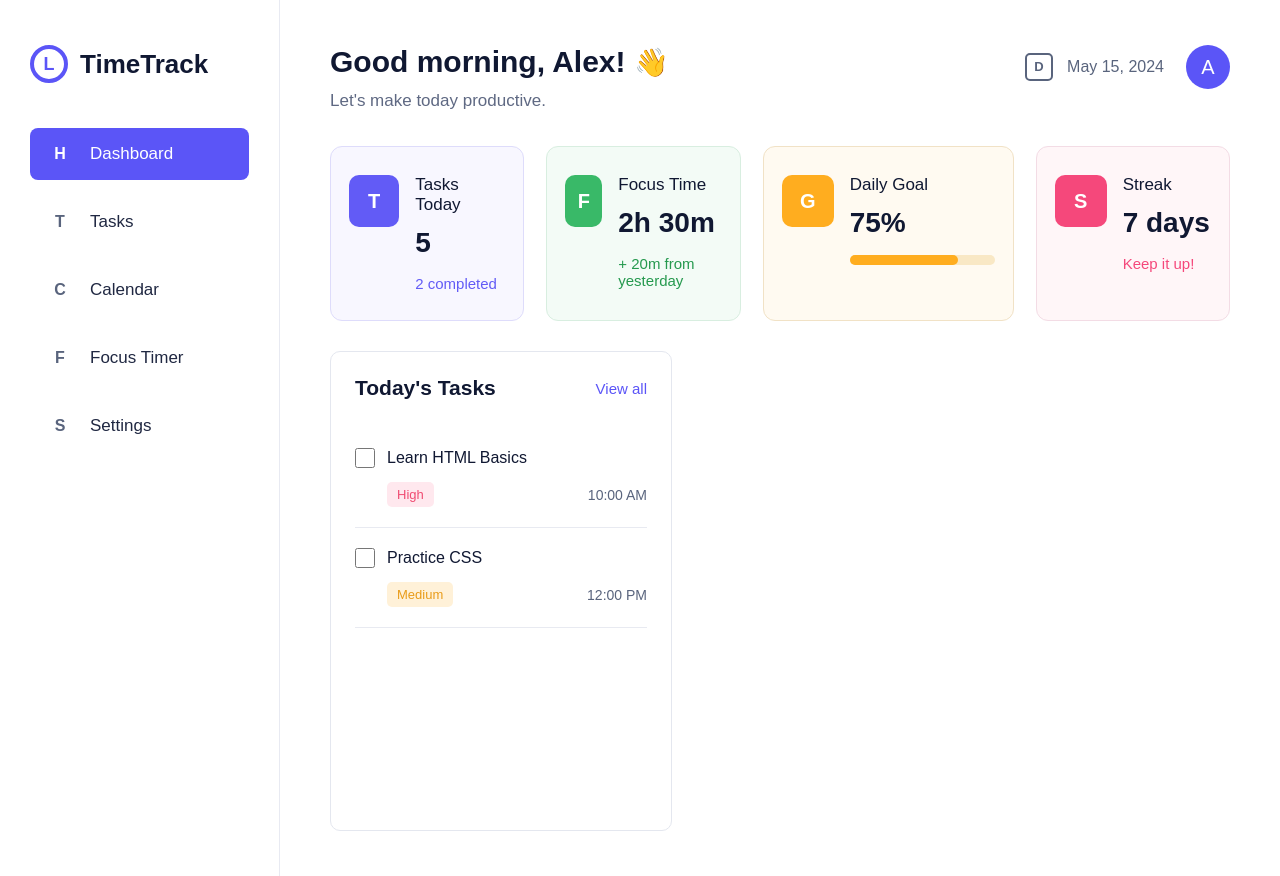
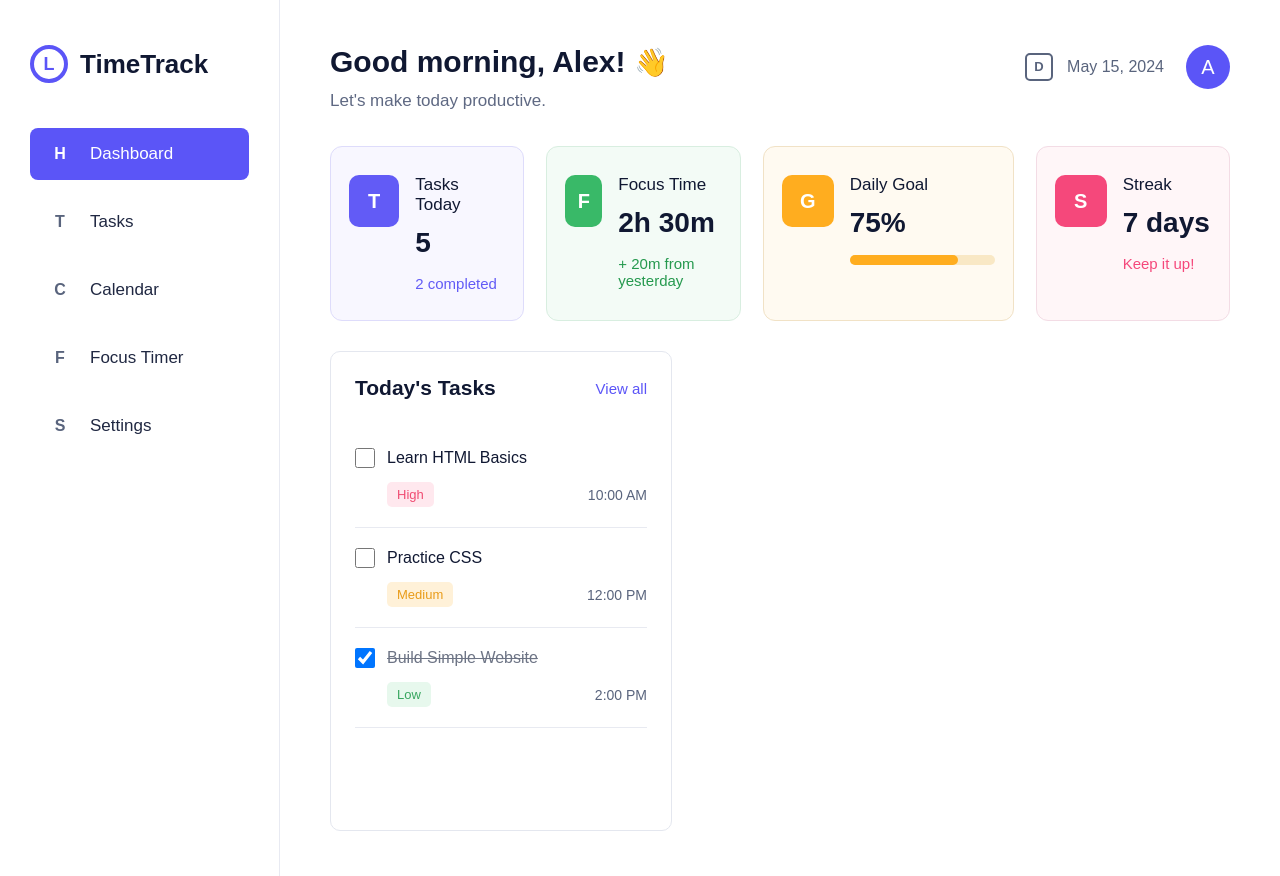
Before and after one commit to peterygalaxy-arch/Time-Management, a Flask app: page / in a window 1280 px wide. Run offline with Flask 3, Linux system fonts and the light colour scheme.

Commit message:
add a completed task

```diff
--- a/static/style.css
+++ b/static/style.css
@@ -327,6 +327,16 @@ body {
     color: #e99b18;
 }
 
+.low {
+    background-color: #e7f8ed;
+    color: #38a65f;
+}
+
+.completed-task label {
+    color: #6d7485;
+    text-decoration: line-through;
+}
+
 .task-time {
     color: #59647d;
     font-size: 14px;
--- a/templates/index.html
+++ b/templates/index.html
@@ -132,6 +132,18 @@
                                 <span class="task-time">12:00 PM</span>
                             </div>
                         </div>
+
+                        <div class="task-row completed-task">
+                            <div class="task-name">
+                                <input type="checkbox" id="task-three" checked>
+                                <label for="task-three">Build Simple Website</label>
+                            </div>
+
+                            <div class="task-details">
+                                <span class="priority low">Low</span>
+                                <span class="task-time">2:00 PM</span>
+                            </div>
+                        </div>
                     </div>
                 </div>
             </div>
```
